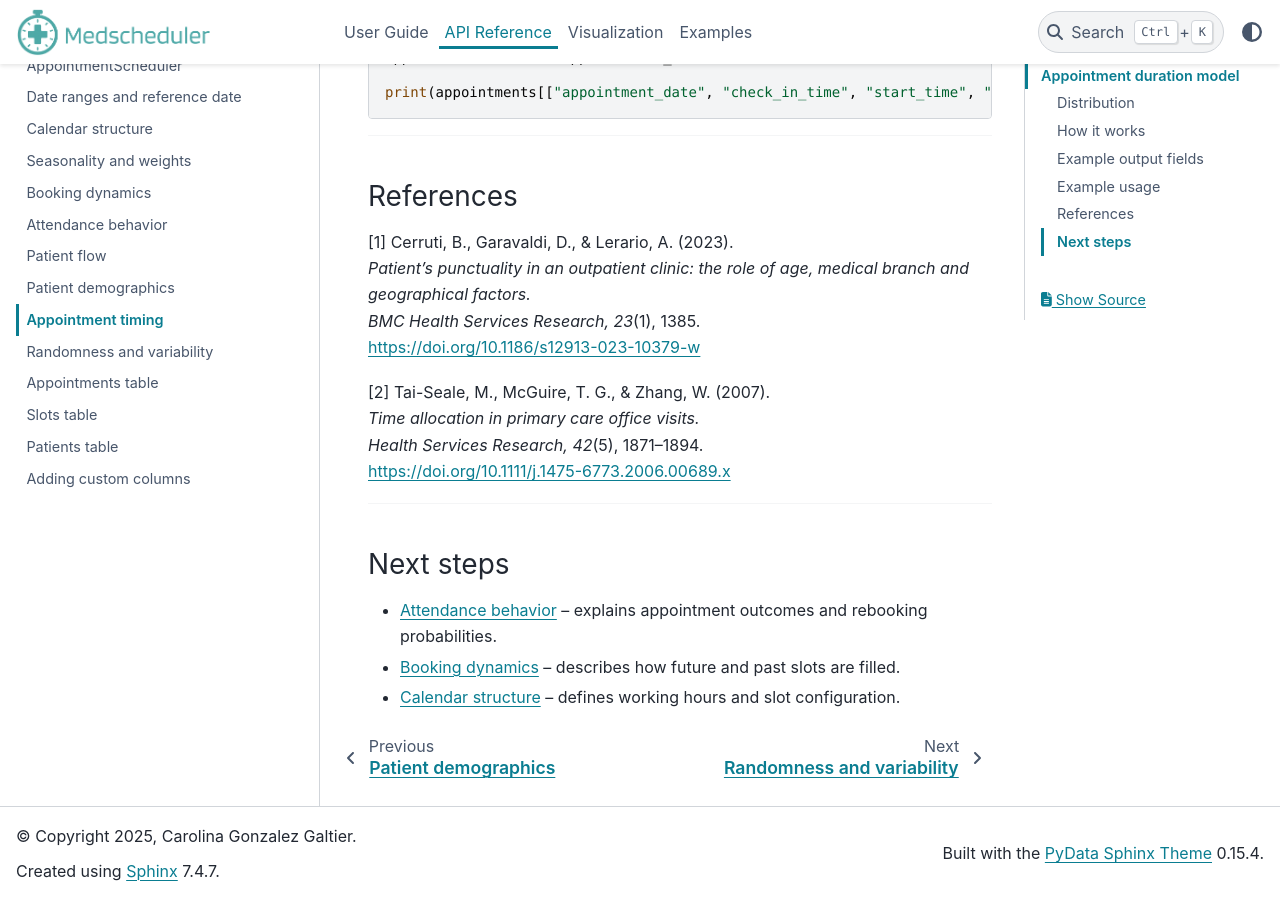
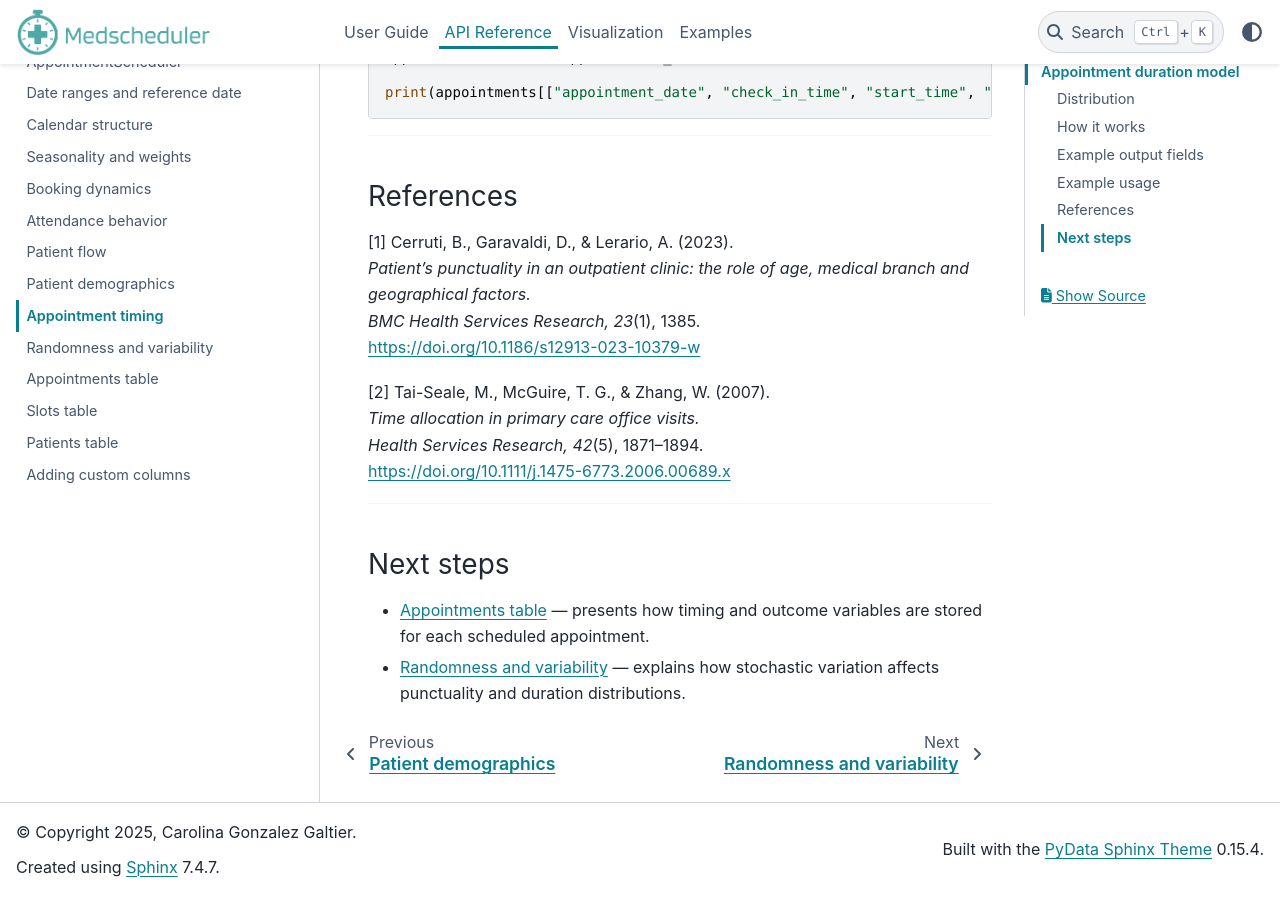
Before and after one commit to carogaltier/medscheduler, a Sphinx documentation site: the page built from docs/api-reference/appointment_timing.md, in a window 1280 px wide and 900 px high, scrolled down 3160 px. Built offline with Sphinx 7.4.7 and the PyData theme 0.15.4, drawn with Linux system fonts in a browser that asks for light colours.

Commit message:
Update appointment_timing.md

```diff
--- a/docs/api-reference/appointment_timing.md
+++ b/docs/api-reference/appointment_timing.md
@@ -115,6 +115,5 @@
 
 ### Next steps
 
-- {doc}`attendance_behavior` – explains appointment outcomes and rebooking probabilities.
-- {doc}`booking_dynamics` – describes how future and past slots are filled.
-- {doc}`calendar_structure` – defines working hours and slot configuration.
+- {doc}`appointments_table` — presents how timing and outcome variables are stored for each scheduled appointment.
+- {doc}`randomness_and_noise` — explains how stochastic variation affects punctuality and duration distributions.
```
